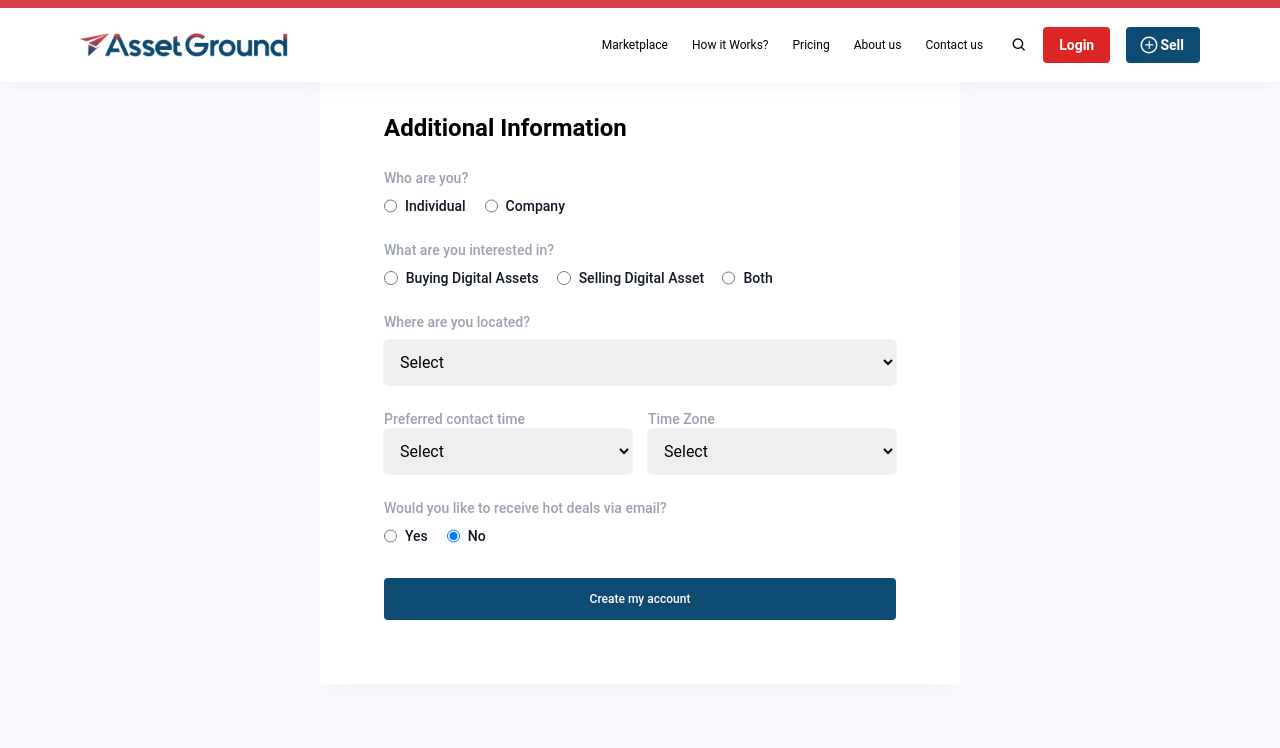
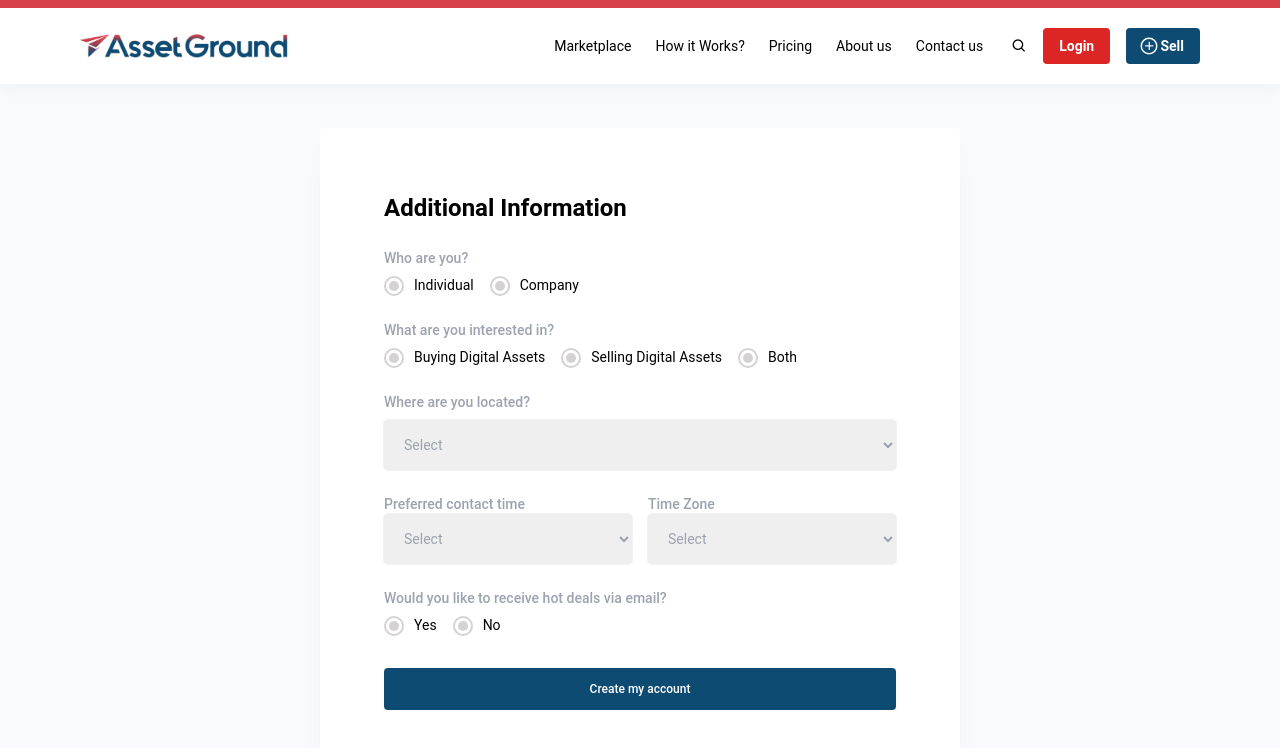
Before and after one commit to rishirathoree/asset-ground-web, a React (Vite) app: page /Additioninformation in a window 1280 px wide. Shown: the top 748 px of the page. Built offline with nearby package versions, Linux system fonts and the light colour scheme.

Commit message:
added pages

```diff
--- a/src/Pages/AdditionInormation.jsx
+++ b/src/Pages/AdditionInormation.jsx
@@ -8,7 +8,7 @@ const AdditionInformation = () => {
         }
     }
   return (
-    <div className='w-full h-full flex justify-center py-12'>
+    <div className='w-full h-full flex justify-center lg:py-32 md:py-32 sm:py-20 lg:w-full md:w-full sm:w-full'>
         <div className='p-16 lg:w-3/6 md:w-4/6 sm:w-4/5 rounded shadow-xl shadow-gray-100/70 h-min space-y-6 bg-white'>
 
             <p className='font-semibold text-2xl'>Additional Information</p>
@@ -16,32 +16,56 @@ const AdditionInformation = () => {
             <div>
             <p className='text-sm font-medium text-gray-400'>Who are you?</p>
             <div className='flex mt-2 flex-wrap items-center gap-4'>
-            <div className="flex items-center">
-                <input id="bordered-radio-1" type="radio" value="" name="bordered-radio" className="w-4 h-4 " />
-                <label for="bordered-radio-1" className="w-full ml-2 text-sm font-medium text-gray-900 dark:text-gray-300">Individual</label>
+            <div class="rdobtn-card">
+                <label>
+                    <input type="radio" name="Activity" />
+                    <span><em></em>
+                        <i>Individual</i>
+                    </span>
+                </label>
             </div>
-            <div className="flex items-center">
-                <input checked id="bordered-radio-2" type="radio" value="" name="bordered-radio" className="w-4 h-4 " />
-                <label for="bordered-radio-2" className="w-full ml-2 text-sm font-medium text-gray-900 dark:text-gray-300">Company</label>
+
+            <div class="rdobtn-card">
+                <label>
+                    <input type="radio" name="Activity" />
+                    <span><em></em>
+                        <i>Company</i>
+                    </span>
+                </label>
             </div>
+
             </div>
             </div>
 
             <div className='mt-6'>
             <p className='text-sm font-medium text-gray-400'>What are you interested in?</p>
             <div className='flex mt-2 flex-wrap items-center gap-4'>
-            <div className="flex items-center">
-                <input id="bordered-radio-1" type="radio" value="" name="bordered-radio" className="w-4 h-4 " />
-                <label for="bordered-radio-1" className="w-full ml-2 text-sm font-medium text-gray-900 dark:text-gray-300">Buying Digital Assets</label>
+            <div class="rdobtn-card">
+                <label>
+                    <input type="radio" name="Activity" />
+                    <span><em></em>
+                        <i>Buying Digital Assets</i>
+                    </span>
+                </label>
             </div>
-            <div className="flex items-center">
-                <input checked id="bordered-radio-2" type="radio" value="" name="bordered-radio" className="w-4 h-4 " />
-                <label for="bordered-radio-2" className="w-full ml-2 text-sm font-medium text-gray-900 dark:text-gray-300">Selling Digital Asset</label>
+
+            <div class="rdobtn-card">
+                <label>
+                    <input type="radio" name="Activity" />
+                    <span><em></em>
+                        <i>Selling Digital Assets</i>
+                    </span>
+                </label>
             </div>
-            <div className="flex items-center">
-                <input checked id="bordered-radio-2" type="radio" value="" name="bordered-radio" className="w-4 h-4 " />
-                <label for="bordered-radio-2" className="w-full ml-2 text-sm font-medium text-gray-900 dark:text-gray-300">Both</label>
+            <div class="rdobtn-card">
+                <label>
+                    <input type="radio" name="Activity" />
+                    <span><em></em>
+                        <i>Both</i>
+                    </span>
+                </label>
             </div>
+
             </div>
             </div>
 
@@ -49,7 +73,7 @@ const AdditionInformation = () => {
             <p className='text-sm font-medium text-gray-400'>Where are you located?</p>
             <div className='flex mt-2 flex-wrap items-center gap-4'>
             <div className="flex items-center w-full">
-            <select className="w-full rounded ring-1 p-3 ring-black/5 focus:outline-none outline-none"><option value="Select">Select</option></select>
+            <select className="w-full rounded ring-1 text-sm text-gray-400 p-4 ring-black/5 focus:outline-none outline-none"><option value="Select">Select</option></select>
             </div>
             </div>
             </div>
@@ -57,26 +81,37 @@ const AdditionInformation = () => {
             <div className='mt-6 grid lg:grid-cols-2 gap-4 md:grid-cols-2 sm:grid-cols-1 w-full'>
             <div className="flex flex-col w-full">
             <p className='text-sm font-medium text-gray-400'>Preferred contact time</p>
-            <select className="w-full rounded ring-1 p-3 ring-black/5 focus:outline-none outline-none"><option value="Select">Select</option></select>
+            <select className="w-full rounded ring-1 text-sm text-gray-400 p-4 ring-black/5 focus:outline-none outline-none"><option value="Select">Select</option></select>
             </div>
 
             <div className="flex flex-col w-full">
             <p className='text-sm font-medium text-gray-400'>Time Zone</p>
-            <select className="w-full rounded ring-1 p-3 ring-black/5 focus:outline-none outline-none"><option value="Select">Select</option></select>
+            <select className="w-full rounded ring-1 text-sm text-gray-400 p-4 ring-black/5 focus:outline-none outline-none"><option value="Select">Select</option></select>
             </div>
             </div>
 
             <div>
             <p className='text-sm font-medium text-gray-400'>Would you like to receive hot deals via email?</p>
             <div className='flex mt-2 flex-wrap items-center gap-4'>
-            <div className="flex items-center">
-                <input id="bordered-radio-1" type="radio" value="" name="bordered-radio" className="w-4 h-4 " />
-                <label for="bordered-radio-1" className="w-full ml-2 text-sm font-medium text-gray-900 dark:text-gray-300">Yes</label>
+
+            <div class="rdobtn-card">
+                <label>
+                    <input type="radio" name="Activity" />
+                    <span><em></em>
+                        <i>Yes</i>
+                    </span>
+                </label>
             </div>
-            <div className="flex items-center">
-                <input checked id="bordered-radio-2" type="radio" value="" name="bordered-radio" className="w-4 h-4 " />
-                <label for="bordered-radio-2" className="w-full ml-2 text-sm font-medium text-gray-900 dark:text-gray-300">No</label>
+
+            <div class="rdobtn-card">
+                <label>
+                    <input type="radio" name="Activity" />
+                    <span><em></em>
+                        <i>No</i>
+                    </span>
+                </label>
             </div>
+
             </div>
             </div>
 
--- a/src/Pages/ForgotPassword.jsx
+++ b/src/Pages/ForgotPassword.jsx
@@ -2,8 +2,8 @@ import React from 'react'
 import { Link } from 'react-router-dom'
 const ForgotPassword = () => {
   return (
-    <div className='w-full h-screen flex justify-center py-12'>
-        <div className='p-12 w-1/3 rounded h-min space-y-4 bg-white'>
+    <div className='w-full h-screen items-center flex-col px-8 lg:py-32 md:py-32 sm:py-20 lg:w-full md:w-full sm:w-full rounded-lg space-y-8 flex justify-center'>
+        <div className='p-12 lg:w-1/3 md:w-2/3 sm:w-full rounded h-min space-y-4 bg-white'>
 
             <p className='font-semibold text-2xl'>Forgot Password</p>
             <p className='font-light lg:w-2/3 md:w-2/3 sm:w-2/3 text-sm'>Enter your email for the verification process,we will send 4 digit code to your email.</p>
--- a/src/Pages/Navbar.jsx
+++ b/src/Pages/Navbar.jsx
@@ -68,7 +68,7 @@ const Navbar = () => {
                 </div>
               </li>
 
-              {navs.map((items,index)=>{return(<><Link to={`/${items.split(' ').join('')}`}><li className="p-3 w-full lg:border-b-0 md:border-b sm:border-b border-slate-100 lg:block lg:w-max md:w-full sm:w-full md:block sm:block"><p key={index} className="text-xsm">{items}</p></li></Link></>)})}
+              {navs.map((items,index)=>{return(<><Link to={`/${items.split(' ').join('')}`}><li className="p-3  w-full lg:border-b-0 md:border-b sm:border-b border-slate-100 lg:block lg:w-max md:w-full sm:w-full md:block sm:block"><p key={index} className="text-sm">{items}</p></li></Link></>)})}
             </ul>
             <div onClick={()=>{document.body.classList.remove('Sidebar-collapse')}} className="sidebar-overlay invisible opacity-0 duration-500 w-full h-screen top-0 right-0 bg-black bg-opacity-20 z-10 fixed"></div>
             <div className="flex items-center gap-4">
--- a/src/Pages/Otp.jsx
+++ b/src/Pages/Otp.jsx
@@ -2,7 +2,7 @@ import React from 'react'
 import { Link } from 'react-router-dom'
 const Otp = () => {
   return (
-    <div className='w-full h-screen flex justify-center py-12'>
+    <div className='flex justify-center w-full h-screen items-center flex-col px-8 lg:py-32 md:py-32 sm:py-20 lg:w-full md:w-full sm:w-full rounded-lg space-y-8 '>
         <div className='p-12 w- rounded h-min space-y-4 bg-white'>
 
             <p className='font-semibold text-2xl'>Enter 4 Digit Code</p>
--- a/src/Pages/ResetPassword.jsx
+++ b/src/Pages/ResetPassword.jsx
@@ -2,8 +2,8 @@ import React from 'react'
 import { Link } from 'react-router-dom'
 const ResetPassword = () => {
   return (
-    <div className='w-full h-screen flex justify-center py-12'>
-        <div className='p-12 w-2/5 rounded h-min space-y-4 bg-white'>
+    <div className='flex justify-center w-full h-screen items-center flex-col px-8 lg:py-32 md:py-32 sm:py-20 lg:w-full md:w-full sm:w-full rounded-lg space-y-8 '>
+        <div className='p-12 lg:w-1/3 md:w-2/3 sm:w-full rounded h-min space-y-4 bg-white'>
 
             <p className='font-semibold text-2xl'>Reset Password</p>
             <p className='font-light lg:w-4/5 md:w-2/3 sm:w-2/3 text-sm'>Set the new password for your account soyou can login and access all the features.</p>
--- a/src/index.css
+++ b/src/index.css
@@ -94,3 +94,66 @@ body{
     border-bottom-color: #3c3cff;
     border-right-color: #3c3cff
 }
+
+.rdobtn-card label {
+    position: relative
+}
+
+.rdobtn-card label input[type=radio] {
+    position: absolute;
+    opacity: 0;
+    visibility: hidden;
+    top: 0;
+    bottom: 0;
+    margin: 0
+}
+
+.rdobtn-card label input[type=radio]~span {
+    cursor: pointer;
+    display: flex;
+    position: relative;
+    align-items: center;
+}
+
+.rdobtn-card label input[type=radio]~span em {
+    display: block;
+    font-style: normal;
+    background-color: transparent;
+    border-radius: 50%;
+    border: 2px solid #d4d2d2;
+    width: 20px;
+    height: 20px;
+    position: relative;
+    margin-right: 10px
+}
+
+.rdobtn-card label input[type=radio]~span em:before {
+    content: "";
+    background: #d4d2d2;
+    width: 10px;
+    height: 10px;
+    position: absolute;
+    top: 3px;
+    left: 0;
+    right: 0;
+    margin: 0 auto;
+    border-radius: 50%
+}
+
+.rdobtn-card label input[type=radio]~span i {
+    color: #000;
+    display: block;
+    margin: 0;
+    font-size: 14px;
+    font-weight: 400;
+    line-height: 1.4;
+    font-style: normal
+}
+
+.rdobtn-card label input[type=radio]:checked~span em {
+    border-color:  #D54049;
+}
+
+.rdobtn-card label input[type=radio]:checked~span em:before {
+    background: #D54049
+}
```
Also changed, not shown: src/Components/AddWebsiteFormComponent.jsx (+10 -8 lines), src/Components/YoutubeChannel.jsx (+10 -8 lines), src/Pages/Aboutus.jsx (+15 -18 lines), src/assets/abt1.png (added), src/assets/abt2.png (added).
